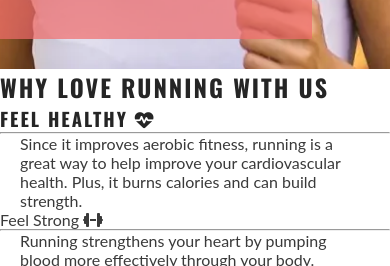
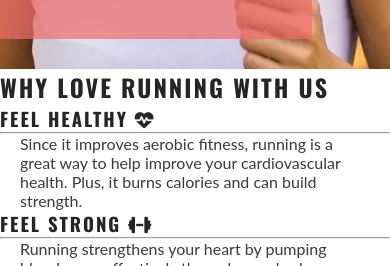
Before and after one commit to Marchopkins96/love-running, a plain HTML site: page index.html in a window 390 px wide. Shown: the part 578-844 px from the top of the page. Drawn offline with nearby package versions, Linux system fonts and the light colour scheme.

Commit message:
Added style rules for reasons section on mobile devices

```diff
--- a/index.html
+++ b/index.html
@@ -49,7 +49,7 @@
                         <hr>
                         <p>Since it improves aerobic fitness, running is a great way to help improve your cardiovascular health. Plus, it burns calories and can build strength.</p>
                     </div>
-                    <div>Feel Strong <i class="fa-solid fa-dumbbell"></i></div>
+                    <h3>Feel Strong <i class="fa-solid fa-dumbbell"></i></h3>
                     <hr>
                     <p>Running strengthens your heart by pumping blood more effectively through your body.</p>
                     <div id="benefits-mental">
```
